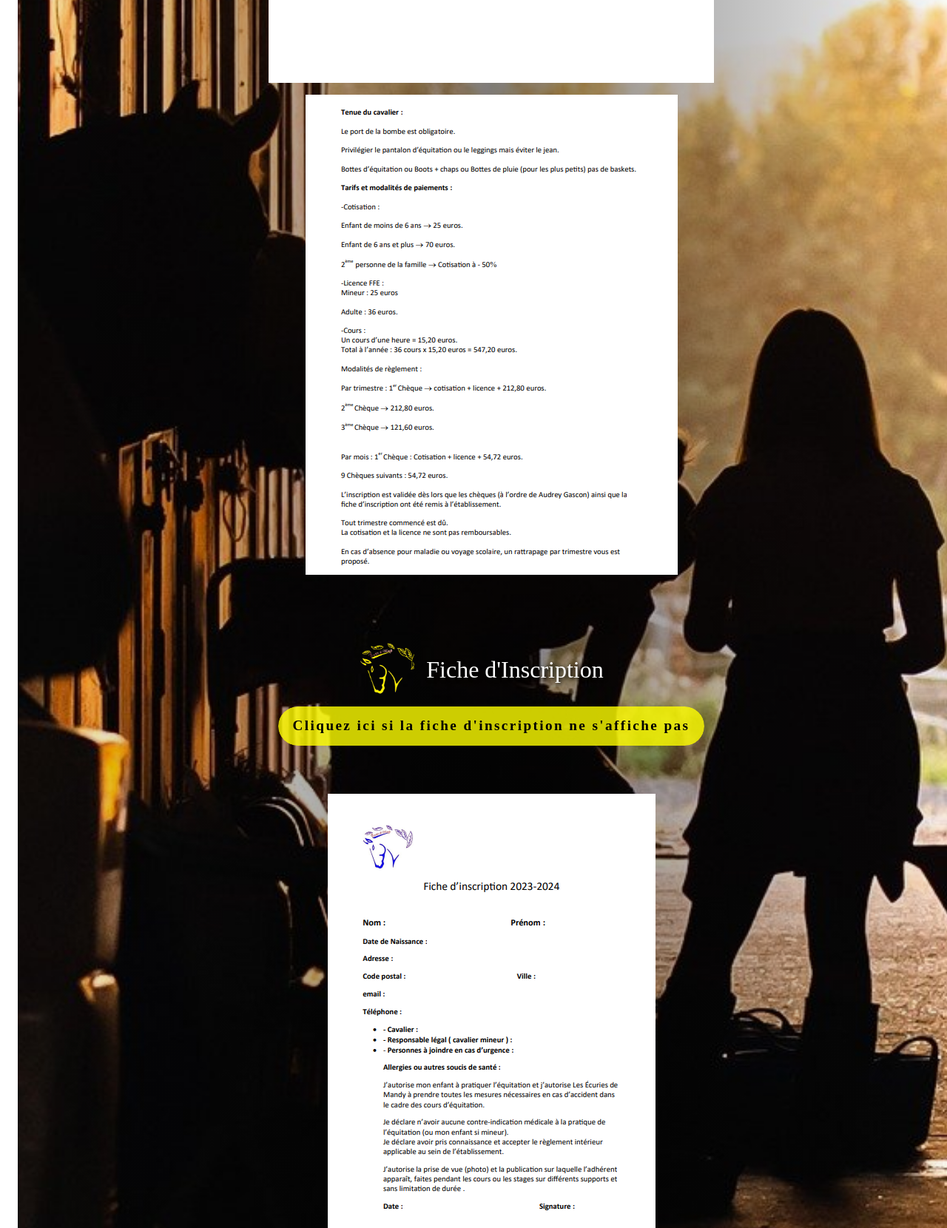
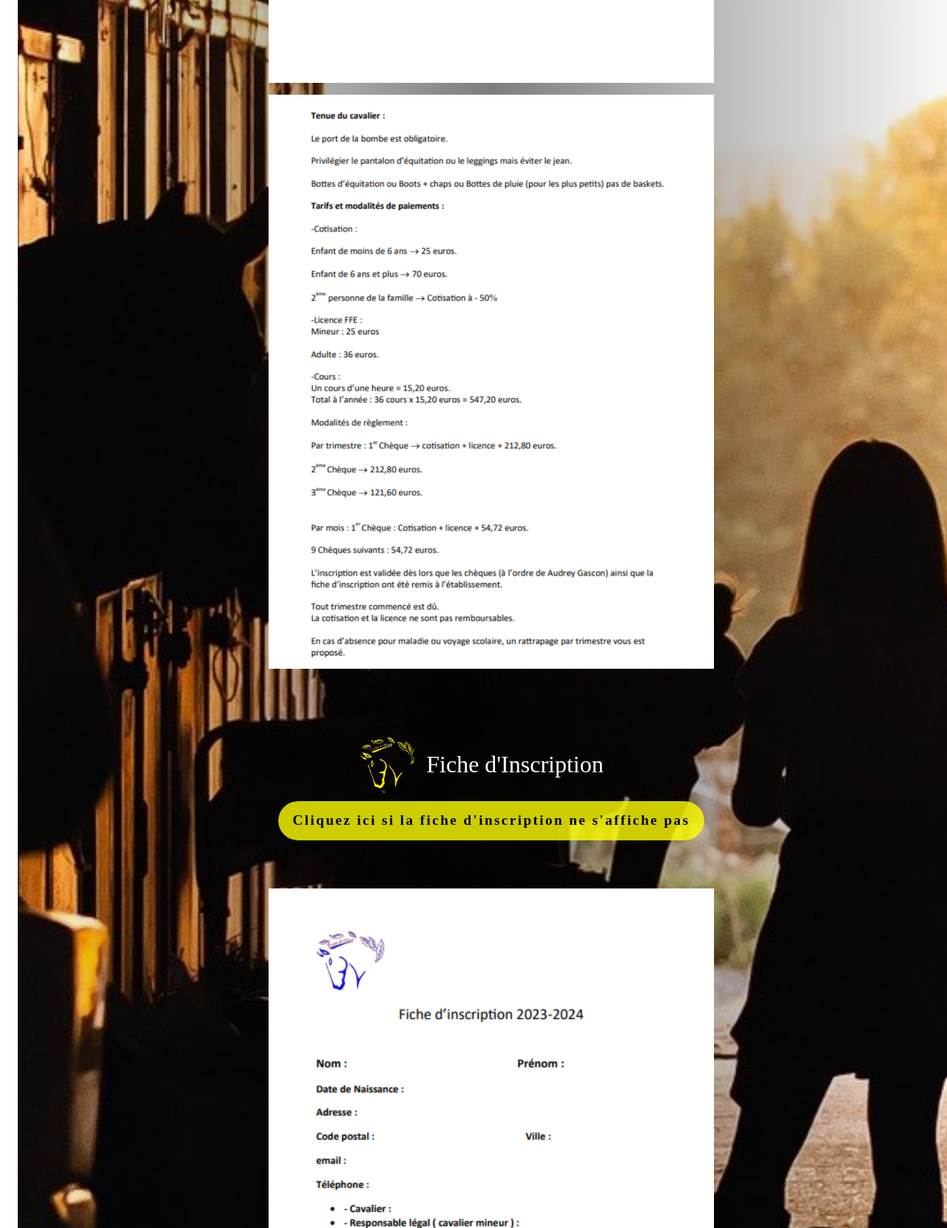
Before and after one commit to xgascon/Ecuries_Mandy, a website: page reglement.html in a window 1280 px wide. Shown: the part 1140-2800 px from the top of the page at 74% size. Drawn offline with nearby package versions, Linux system fonts and the light colour scheme; a web font is replaced by a local one.

Commit message:
adapter la taille des img reglt et inscription

```diff
--- a/Sass/_base.scss
+++ b/Sass/_base.scss
@@ -118,3 +118,7 @@ a {
         display: none!important;
     }
 }
+
+.width-inherit{
+    width: inherit;
+}
--- a/reglement.html
+++ b/reglement.html
@@ -54,15 +54,15 @@
                 <h2 class="apparition-right-1 scroll-apparition text-center flex-center"><img class="reglement__title-logo" src="images/logo_Mandy_transparent_yellow.png" alt=""> &nbsp; Règlement Intérieur &nbsp; &nbsp; </h2>
                 <button onclick="window.location.href='files/reglement.pdf'" class="apparition-bottom-3 scroll-apparition flex-center mb-3 contact-button contact__contact-details__button reglement__download-button btn"><span class="link--underline">Cliquez ici si le règlement ne s'affiche pas</span></button>
                 <div class="flex-center flex-column col-12 col-md-8 col-lg-6 mx-auto my-auto pb-5 pt-5">
-                    <p> <a class="reglement__img-download reglement__img-download--reglement apparition-scale scroll-apparition mx-auto" href="files/reglement.pdf" download="reglement.pdf"> <img src="images/reglement1.png" class="reglement__img" alt=""> </a> </p>
-                    <p> <a class="reglement__img-download reglement__img-download--reglement apparition-scale scroll-apparition mx-auto" href="files/reglement.pdf" download="reglement.pdf"> <img src="images/reglement2.png" class="reglement__img" alt=""> </a> </p>
+                    <p class="width-inherit"> <a class="reglement__img-download reglement__img-download--reglement apparition-scale scroll-apparition mx-auto" href="files/reglement.pdf" download="reglement.pdf"> <img src="images/reglement1.png" class="reglement__img" alt=""> </a> </p>
+                    <p class="width-inherit"> <a class="reglement__img-download reglement__img-download--reglement apparition-scale scroll-apparition mx-auto" href="files/reglement.pdf" download="reglement.pdf"> <img src="images/reglement2.png" class="reglement__img" alt=""> </a> </p>
                     <!-- <iframe class="apparition-scale scroll-apparition mx-auto" src="files/reglement.pdf" width="100%" height="600px"></iframe> -->
                 </div>
 
                 <h2 class="apparition-right-1 scroll-apparition text-center flex-center pt-4"><img class="reglement__title-logo" src="images/logo_Mandy_transparent_yellow.png" alt=""> &nbsp; Fiche d'Inscription &nbsp; &nbsp; </h2>
                 <button onclick="window.location.href='files/fiche_inscription.pdf'" class="apparition-bottom-3 scroll-apparition flex-center mb-3 contact-button contact__contact-details__button reglement__download-button btn"><span class="link--underline">Cliquez ici si la fiche d'inscription ne s'affiche pas</span></button>
                 <div class="flex-center col-12 col-md-8 col-lg-6 mx-auto my-auto pb-5 pt-5">
-                    <p> <a class="reglement__img-download reglement__img-download--inscription apparition-scale scroll-apparition mx-auto" href="files/fiche_inscription.pdf" download="fiche_inscription.pdf"> <img src="images/fiche_inscription.png" class="reglement__img" alt=""> </a> </p>
+                    <p class="width-inherit"> <a class="reglement__img-download reglement__img-download--inscription apparition-scale scroll-apparition mx-auto" href="files/fiche_inscription.pdf" download="fiche_inscription.pdf"> <img src="images/fiche_inscription.png" class="reglement__img" alt=""> </a> </p>
                     <!-- <iframe class="apparition-scale scroll-apparition mx-auto" src="files/fiche_inscription.pdf" width="100%" height="600px"></iframe>                                                              -->
                 </div>
             </div>
```
Also changed, not shown: css/style.css, 1 other file.
